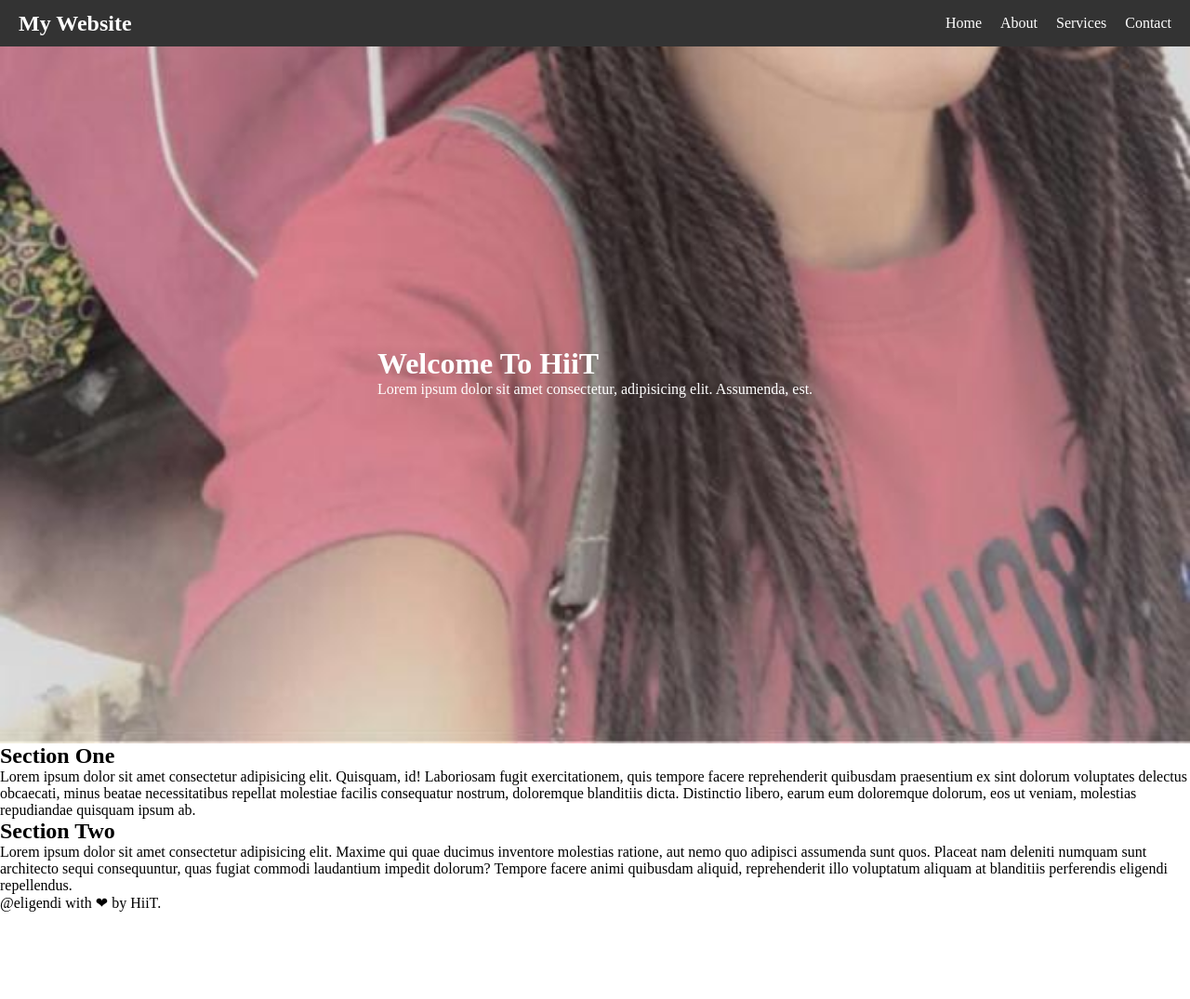
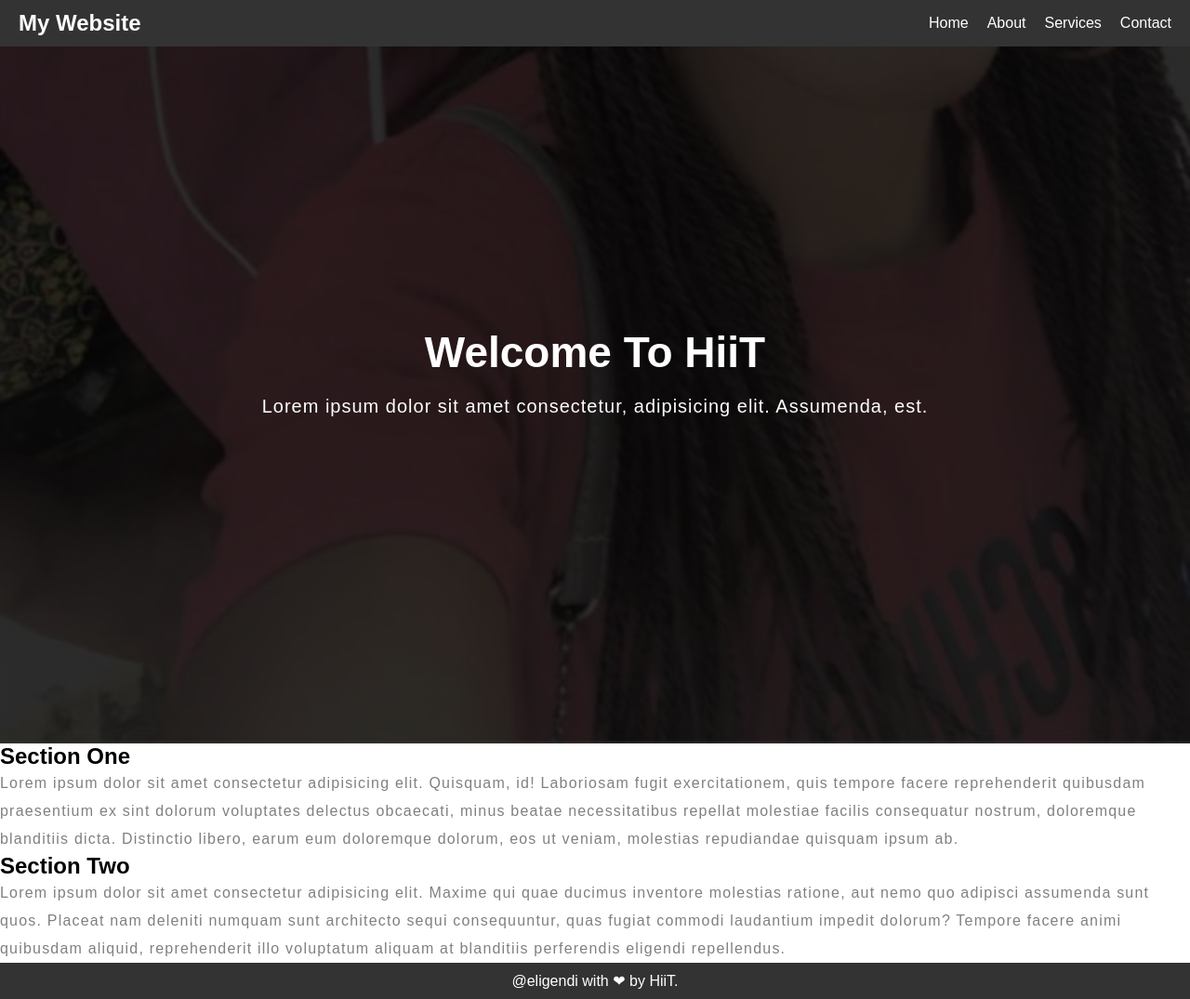
Before and after one commit to ygbadamosi662/HiiT-first-website, a plain HTML site: page index.html in a window 1280 px wide. Shown: the whole page at 93% size. Before the commit the page ends 981 px from the top, so only its background shows below. Drawn offline with Linux system fonts and the light colour scheme.

Commit message:
modified my stylesheet

```diff
--- a/style.css
+++ b/style.css
@@ -2,6 +2,9 @@
     margin: 0;
     padding: 0;
     box-sizing: border-box;
+}
+body{
+    font-family: sans-serif;
 }
 .hero{
     background-image: url("./images/1ce3ffdd-196f-49d6-8778-35e0f8a86fa3.jpg");
@@ -11,8 +14,22 @@
     display: flex;
     justify-content: center;
     align-items: center;
+    text-align: center;
     height: 100vh;
     color:#fff;
+    padding-bottom: 20px;
+    position: relative;
+    z-index: -2;
+}
+.hero::before{
+    content: "";
+    position: absolute;
+    top: 0;
+    left: 0;
+    width: 100%;
+    height: 100%;
+    background-color: rgba(0,0,0,0.8);
+    z-index: -1;
 }
 nav{
     position: fixed;
@@ -55,3 +72,31 @@ nav div{
     /* background-color: green; */
 
 }
+a.active{
+    color: red;
+}
+.hero h1{
+    font-size: 46px;
+    margin: 20px 0 20px;
+}
+.hero p{
+    font-size: 20px;
+    letter-spacing: 1px;
+}
+.content h2
+.content h3{
+    font-size: 150%;
+    margin: 10px 0;
+}
+.content p {
+    color:grey;
+    line-height: 30px;
+    letter-spacing: 1.2px;
+}
+footer{
+    text-align: center;
+    padding: 10px;
+    background-color: #333;
+    color: white;
+
+}
```
